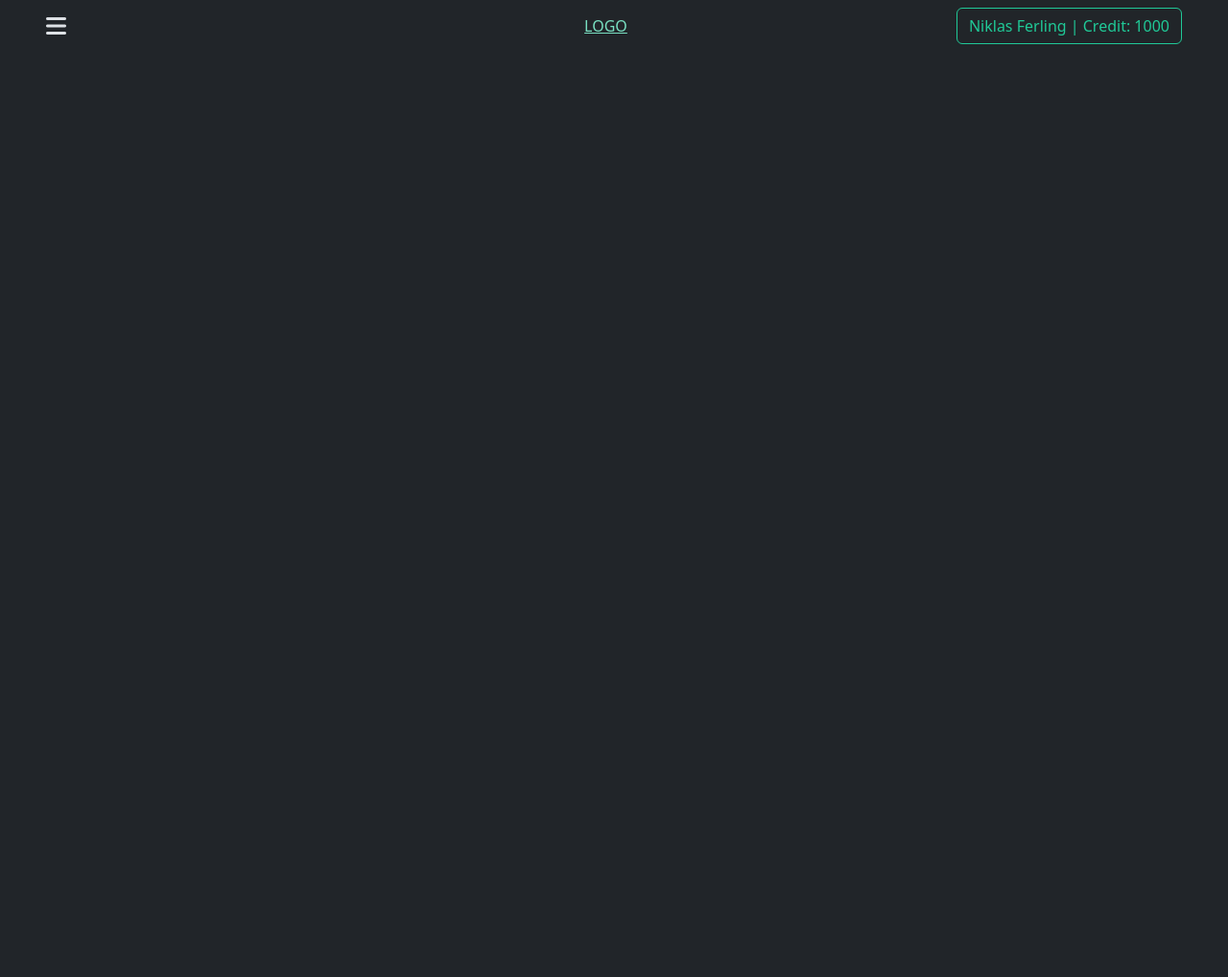
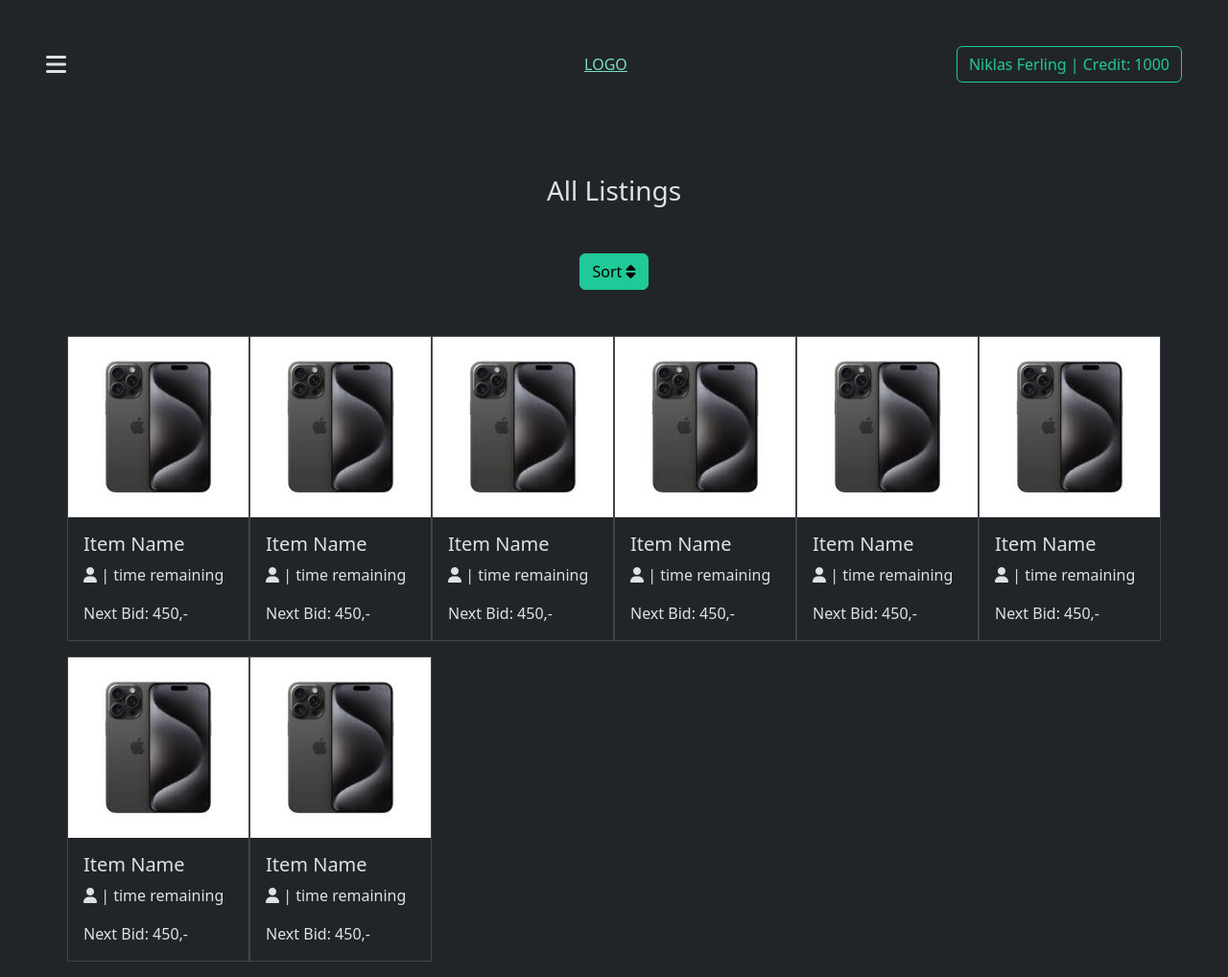
Before and after one commit to NiklasFerling/Semester-Project_2, a website: page all-listings/index.html in a window 1280 px wide. Shown: the whole page at 96% size. Before the commit the page ends 800 px from the top, so only its background shows below. Drawn offline with nearby package versions, Linux system fonts and the light colour scheme.

Commit message:
Most of html content

```diff
--- a/all-listings/index.html
+++ b/all-listings/index.html
@@ -29,16 +29,163 @@
     <title>all-listings</title>
   </head>
   <body data-bs-theme="dark">
-    <header>
-      <nav class="navbar text-left mx-5">
+    <header class="mb-5">
+      <nav class="navbar text-left mx-5 py-5">
         <i class="fa-solid fa-bars fs-4 text-left" style="width: 218px"></i>
-        <a href="./">LOGO</a>
-        <a href="#" class="btn btn-outline-primary"
+        <a href="/">LOGO</a>
+        <a href="/profile/" class="btn btn-outline-primary"
           >Niklas Ferling | Credit: 1000</a
         >
       </nav>
     </header>
-    <main></main>
+    <main>
+      <section class="container">
+        <h3 class="text-center my-5">All Listings</h3>
+        <div class="row justify-content-center mb-5">
+          <button class="btn btn-primary col-auto text-center">
+            Sort <i class="fa-solid fa-sort"></i>
+          </button>
+        </div>
+        <div class="row">
+          <a
+            href="/item/"
+            class="card col-lg-2 col-md-3 col-sm-6 p-0 rounded-0 mb-3 text-decoration-none text-decoration-none"
+          >
+            <img
+              src="/assets/iphone-15.jpg"
+              alt=""
+              class="card-img-top rounded-0"
+            />
+            <div class="card-body">
+              <h5 class="card-title">Item Name</h5>
+              <p class="card-text">
+                <i class="fa-solid fa-user"></i> | time remaining
+              </p>
+              <p class="card-text">Next Bid: 450,-</p>
+            </div>
+          </a>
+          <a
+            href="/item/"
+            class="card col-lg-2 col-md-3 col-sm-6 p-0 rounded-0 mb-3 text-decoration-none"
+          >
+            <img
+              src="/assets/iphone-15.jpg"
+              alt=""
+              class="card-img-top rounded-0"
+            />
+            <div class="card-body">
+              <h5 class="card-title">Item Name</h5>
+              <p class="card-text">
+                <i class="fa-solid fa-user"></i> | time remaining
+              </p>
+              <p class="card-text">Next Bid: 450,-</p>
+            </div>
+          </a>
+          <a
+            href="/item/"
+            class="card col-lg-2 col-md-3 col-sm-6 p-0 rounded-0 mb-3 text-decoration-none"
+          >
+            <img
+              src="/assets/iphone-15.jpg"
+              alt=""
+              class="card-img-top rounded-0"
+            />
+            <div class="card-body">
+              <h5 class="card-title">Item Name</h5>
+              <p class="card-text">
+                <i class="fa-solid fa-user"></i> | time remaining
+              </p>
+              <p class="card-text">Next Bid: 450,-</p>
+            </div>
+          </a>
+          <a
+            href="/item/"
+            class="card col-lg-2 col-md-3 col-sm-6 p-0 rounded-0 mb-3 text-decoration-none"
+          >
+            <img
+              src="/assets/iphone-15.jpg"
+              alt=""
+              class="card-img-top rounded-0"
+            />
+            <div class="card-body">
+              <h5 class="card-title">Item Name</h5>
+              <p class="card-text">
+                <i class="fa-solid fa-user"></i> | time remaining
+              </p>
+              <p class="card-text">Next Bid: 450,-</p>
+            </div>
+          </a>
+          <a
+            href="/item/"
+            class="card col-lg-2 col-md-3 col-sm-6 p-0 rounded-0 mb-3 text-decoration-none"
+          >
+            <img
+              src="/assets/iphone-15.jpg"
+              alt=""
+              class="card-img-top rounded-0"
+            />
+            <div class="card-body">
+              <h5 class="card-title">Item Name</h5>
+              <p class="card-text">
+                <i class="fa-solid fa-user"></i> | time remaining
+              </p>
+              <p class="card-text">Next Bid: 450,-</p>
+            </div>
+          </a>
+          <a
+            href="/item/"
+            class="card col-lg-2 col-md-3 col-sm-6 p-0 rounded-0 mb-3 text-decoration-none"
+          >
+            <img
+              src="/assets/iphone-15.jpg"
+              alt=""
+              class="card-img-top rounded-0"
+            />
+            <div class="card-body">
+              <h5 class="card-title">Item Name</h5>
+              <p class="card-text">
+                <i class="fa-solid fa-user"></i> | time remaining
+              </p>
+              <p class="card-text">Next Bid: 450,-</p>
+            </div>
+          </a>
+          <a
+            href="/item/"
+            class="card col-lg-2 col-md-3 col-sm-6 p-0 rounded-0 mb-3 text-decoration-none"
+          >
+            <img
+              src="/assets/iphone-15.jpg"
+              alt=""
+              class="card-img-top rounded-0"
+            />
+            <div class="card-body">
+              <h5 class="card-title">Item Name</h5>
+              <p class="card-text">
+                <i class="fa-solid fa-user"></i> | time remaining
+              </p>
+              <p class="card-text">Next Bid: 450,-</p>
+            </div>
+          </a>
+          <a
+            href="/item/"
+            class="card col-lg-2 col-md-3 col-sm-6 p-0 rounded-0 mb-3 text-decoration-none"
+          >
+            <img
+              src="/assets/iphone-15.jpg"
+              alt=""
+              class="card-img-top rounded-0"
+            />
+            <div class="card-body">
+              <h5 class="card-title">Item Name</h5>
+              <p class="card-text">
+                <i class="fa-solid fa-user"></i> | time remaining
+              </p>
+              <p class="card-text">Next Bid: 450,-</p>
+            </div>
+          </a>
+        </div>
+      </section>
+    </main>
     <footer></footer>
   </body>
 </html>
```
